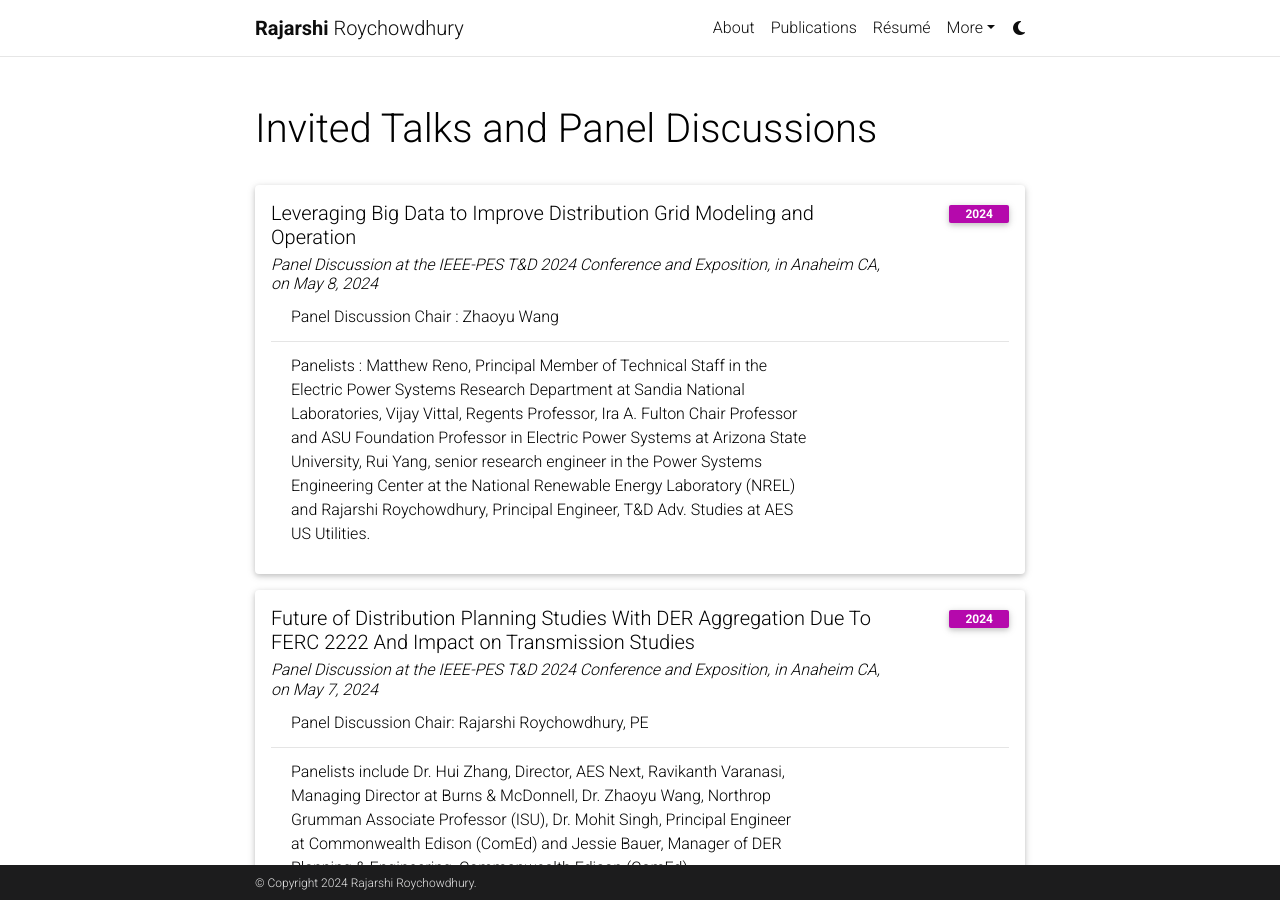
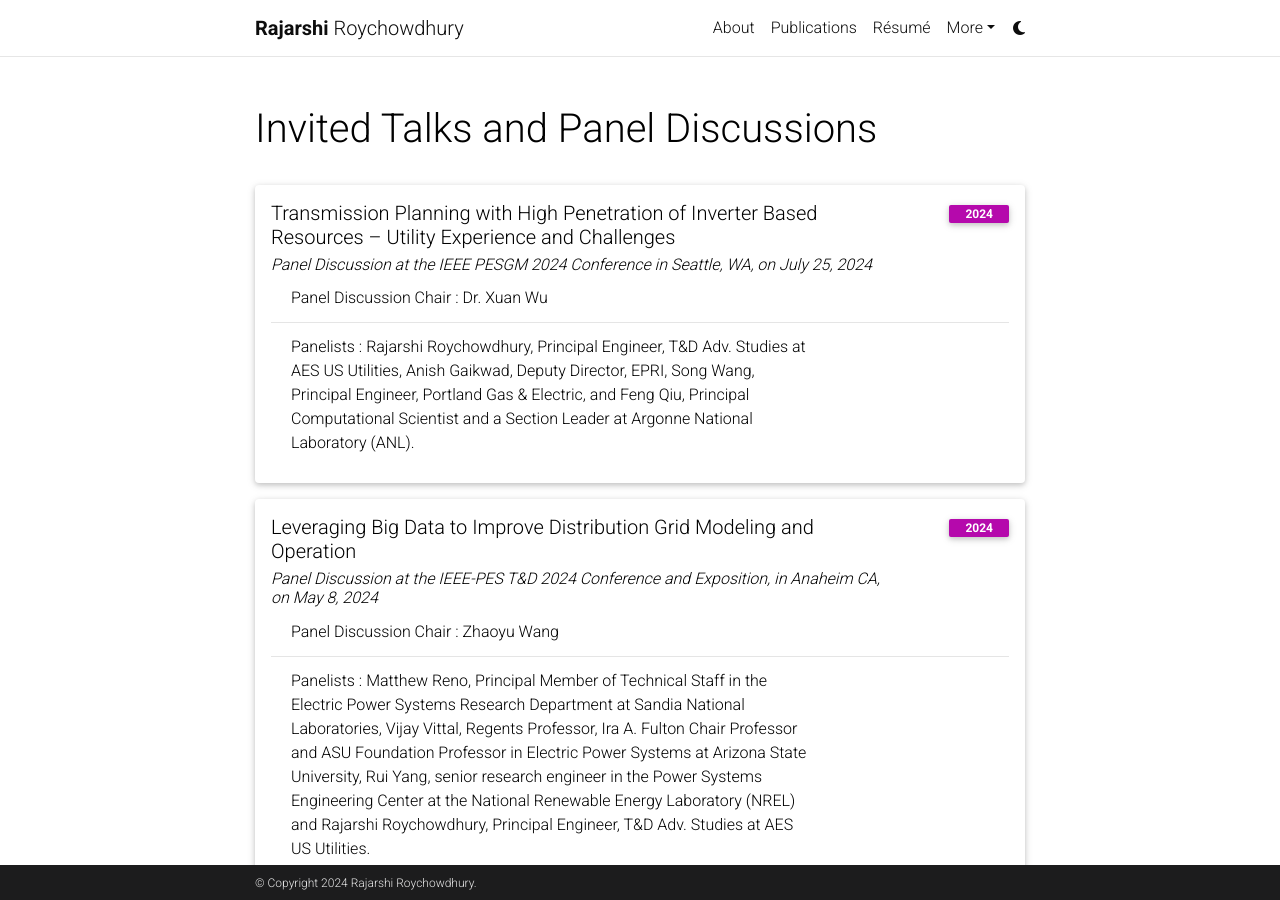
Before and after one commit to rajarshiroychowdhury/rajarshiroychowdhury.github.io, a Jekyll site: the page built from _pages/talks.md, in a window 1280 px wide and 900 px high. Built offline with Jekyll 4.4.1, drawn with Linux system fonts in a browser that asks for light colours; comment, search, counter and statistics services are not loaded; a style sheet for code colours, icons or effects is not loaded.

Commit message:
2024 PES Panel

```diff
--- a/_pages/talks.md
+++ b/_pages/talks.md
@@ -91,6 +91,62 @@ giscus_comments: false
     </ul>
   </div>
 </div> -->
+
+
+<!-- IEEE PESGM 2024 Panel as Speaker (Xuan's Panel) -->
+<div class="card mt-3">
+  <div class="p-3">
+    <div class="row">
+      <div class="col-sm-10">
+        <h5 id="comp210" class="card-title">Transmission Planning with High Penetration of Inverter Based Resources – Utility Experience and Challenges </h5>
+        <h6 class="card-subtitle font-italic"> Panel Discussion at the IEEE PESGM 2024 Conference in Seattle, WA, on July 25, 2024</h6>
+      </div>
+      <div class="col-sm-2 text-sm-right">
+        <span class="badge">
+          2024
+        </span>
+      </div>
+    </div>
+    <ul class="card-text font-weight-light list-group list-group-flush">
+      <li class="list-group-item">
+        <div class="row">
+          <div class="col-sm-9">
+            Panel Discussion Chair : Dr. Xuan Wu
+          </div>
+          <div class="col-sm-3">
+          </div>
+        </div>
+      </li>
+      <li class="list-group-item">
+        <div class="row">
+          <div class="col-sm-9">
+           Panelists : Rajarshi Roychowdhury, Principal Engineer, T&D Adv. Studies at AES US Utilities, Anish Gaikwad, Deputy Director, EPRI, Song Wang, Principal Engineer, Portland Gas & Electric, and Feng Qiu, Principal Computational Scientist and a Section Leader at Argonne National Laboratory (ANL).
+          </div>
+          <div class="col-sm-3">
+            <!-- <a href="https://docs.google.com/presentation/d/12e1sxpIHf1mICBM6xSjnnCluqbAZQcE1cxS9P-yykdk/edit?usp=sharing" target="_blank" rel="noopener noreferrer">Slides</a>  -->
+          </div>
+        </div>
+      </li>
+    </ul>
+  </div>
+</div>
+
+
+
+
+
+
+
+
+
+
+
+
+
+
+
+
+
 
 
 <!-- IEEE T&D 2024 Panel 2 as Speaker (Zhaoyu's Panel) -->
```
